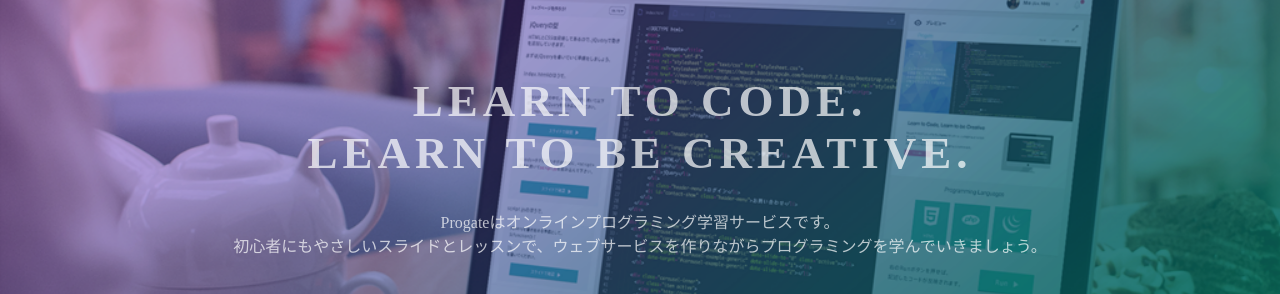
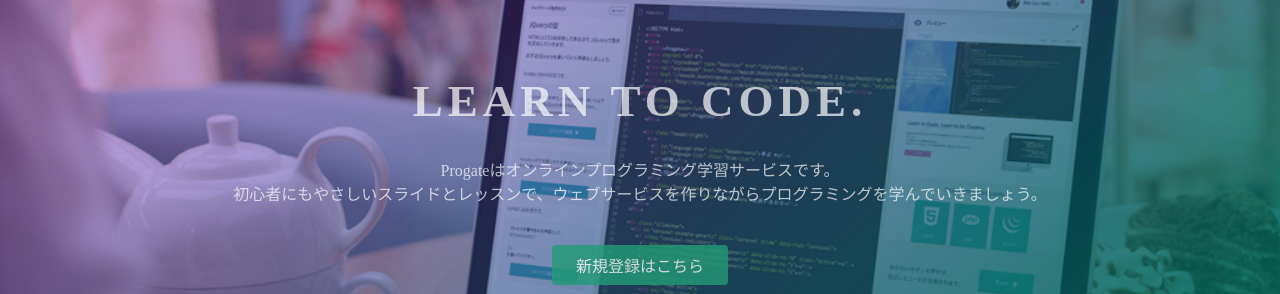
Before and after one commit to Ushiushikun/github.io, a plain HTML site: page index.html in a window 1280 px wide. Shown: the part 135-429 px from the top of the page. Drawn offline with Linux system fonts and the light colour scheme.

Commit message:
Update index.html

```diff
--- a/index.html
+++ b/index.html
@@ -23,7 +23,7 @@
   </header>
   <div class="top-wrapper">
     <div class="container">
-      <h1>LEARN TO CODE.<br>LEARN TO BE CREATIVE.</h1>
+      <h1>LEARN TO CODE.</h1>
       <p>Progateはオンラインプログラミング学習サービスです。<br>初心者にもやさしいスライドとレッスンで、ウェブサービスを作りながらプログラミングを学んでいきましょう。</p>
       <div class="btn-wrapper">
         <a href="#" class="btn signup">新規登録はこちら</a>
```
